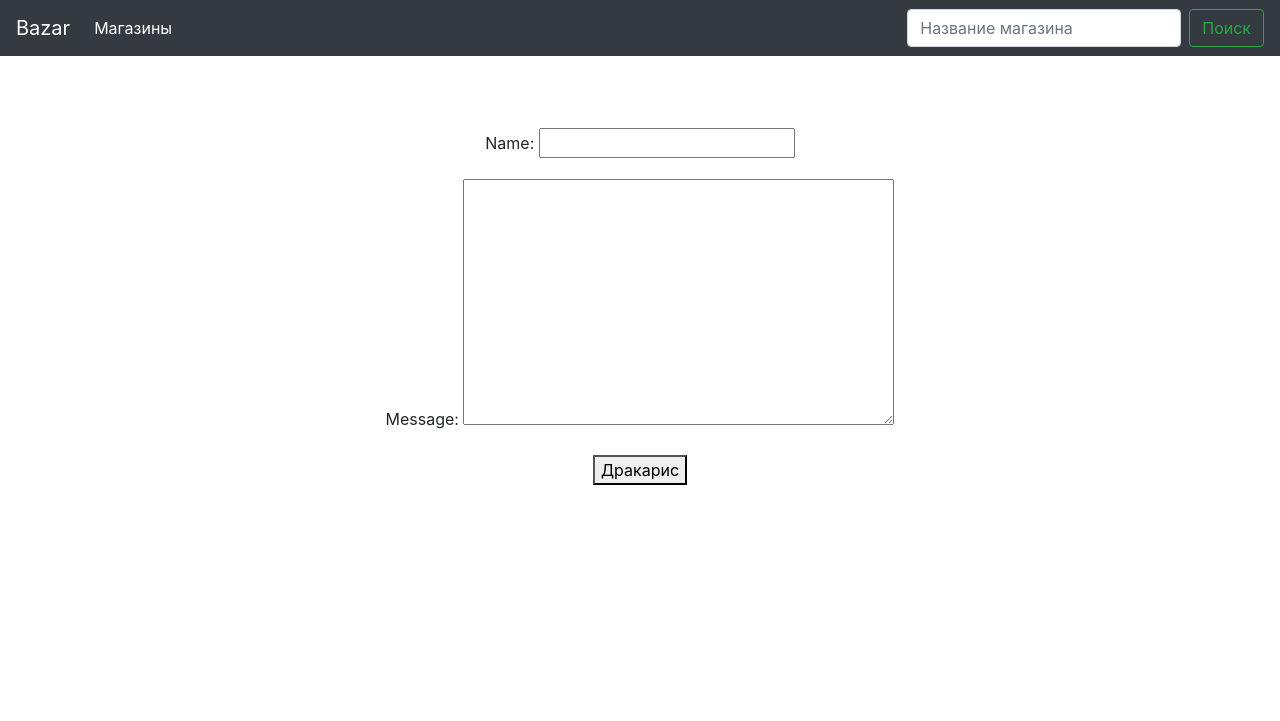
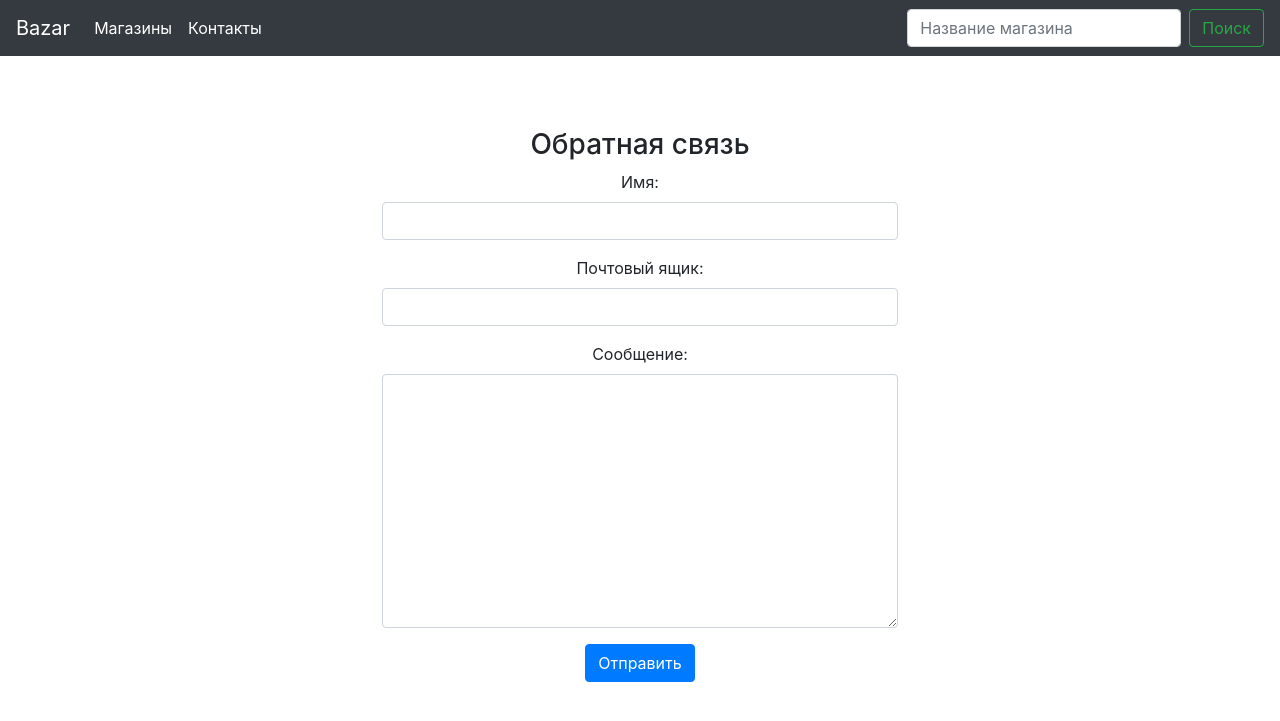
Before and after one commit to azamuray/bazar, a Django app: template feedback/templates/feedback/contact.html in a window 1280 px wide. Shown: the top 721 px of the page. Run offline with Django 3.2, Linux system fonts and the light colour scheme; the template is opened without the code that fills it: values that come from a table or form of the project are taken from there, others are empty; some libraries are stand-ins or nearby versions.

Commit message:
update contact form

```diff
--- a/bazar/urls.py
+++ b/bazar/urls.py
@@ -19,6 +19,6 @@ from django.urls import include, path
 
 urlpatterns = [
     path('', include('shops.urls')),
-    path('feedback/', include('feedback.urls')),
+    path('contact/', include('feedback.urls')),
     path('admin/', admin.site.urls),
 ]
--- a/feedback/forms.py
+++ b/feedback/forms.py
@@ -4,16 +4,37 @@ from django import forms
 
 
 class ContactForm(forms.Form):
-	name = forms.CharField()
-	message = forms.CharField(widget=forms.Textarea)
+	name = forms.CharField(label='Имя', widget=forms.TextInput(attrs={"class": "form-control"}))
+	sender = forms.CharField(label='Почтовый ящик', widget=forms.TextInput(attrs={"class": "form-control"}))
+	text = forms.CharField(label='Сообщение', widget=forms.Textarea(attrs={"class": "form-control"}))
 
 	def send_email(self):
-		password = self.cleaned_data['name']
-		message = f'Ваш логин: {password}'
+		name = self.cleaned_data['name']
+		sender = self.cleaned_data['sender']
+		text = self.cleaned_data['text']
+		message = f"""
+			Имя: {name}
+			Почтовый ящик: {sender}
+			Сообщение: {text}
+			"""
 		send_mail(
-			subject='Проверка формы',
+			subject='Обратная связь',
 			message=message,
 			from_email=settings.EMAIL_HOST_USER,
 			recipient_list=['azamat.murdalov@mail.ru'],
 			fail_silently=False,
 		)
+
+		answer = f"""
+			Благодарим за обратную связь, {name}.
+			Наш менеджер скоро с вами свяжется.
+
+			Сообщение с торговой площадки Bazar
+			"""
+		send_mail(
+			subject='Обратная связь',
+			message=answer,
+			from_email=settings.EMAIL_HOST_USER,
+			recipient_list=[sender],
+			fail_silently=False,
+		)
--- a/feedback/templates/feedback/contact.html
+++ b/feedback/templates/feedback/contact.html
@@ -1,10 +1,17 @@
 {% extends 'shops/base.html' %}
 
 {% block content %}
-	<form method="post">
-		{% csrf_token %}
-		{{ form.as_p }}
-		<!-- <input type="button" name="" value="Отправить!"> -->
-		<button>Дракарис</button>
-	</form>
+	<div class="row">
+		<div class="col-3"></div>
+		<div class="col-6">
+			<h3>Обратная связь</h3>
+			<form method="post">{% csrf_token %}
+				<div class="form-group">
+					{{ form.as_p }}
+					<input class="btn btn-primary" type="submit" value="Отправить">
+				</div>
+			</form>
+		</div>
+		<div class="col-3"></div>
+	</div>
 {% endblock %}
--- a/feedback/urls.py
+++ b/feedback/urls.py
@@ -3,7 +3,8 @@ from django.urls import path
 from .views import ContactView, ThanksView
 
 
+app_name = 'feedback'
 urlpatterns = [
-	path('', ContactView.as_view(), name='feedback'),
+	path('', ContactView.as_view(), name='contact'),
 	path('thanks/', ThanksView.as_view(), name='thanks'),
 ]
--- a/feedback/views.py
+++ b/feedback/views.py
@@ -8,14 +8,13 @@ from .forms import ContactForm
 class ContactView(FormView):
 	form_class = ContactForm
 	template_name = 'feedback/contact.html'
-	success_url = '/thanks/'
+	success_url = 'thanks/'
 
 	def form_invalid(self, form):
 		return super().form_invalid(form)
 
 	def form_valid(self, form):
 		form.send_email()
-		# return render(request, self.template_name, text)
 		return super().form_valid(form)
 
 
--- a/shops/templates/shops/base.html
+++ b/shops/templates/shops/base.html
@@ -24,6 +24,9 @@
 				<li class="nav-item active">
 					<a class="nav-link" href="{% url 'shops:shops' %}">Магазины <span class="sr-only">(current)</span></a>
 				</li>
+				<li class="nav-item active">
+					<a class="nav-link" href="{% url 'feedback:contact' %}">Контакты <span class="sr-only">(current)</span></a>
+				</li>
 			</ul>
 			<form class="form-inline my-2 my-lg-0">
 				<input class="form-control mr-sm-2" type="text" placeholder="Название магазина" aria-label="Search">
```
